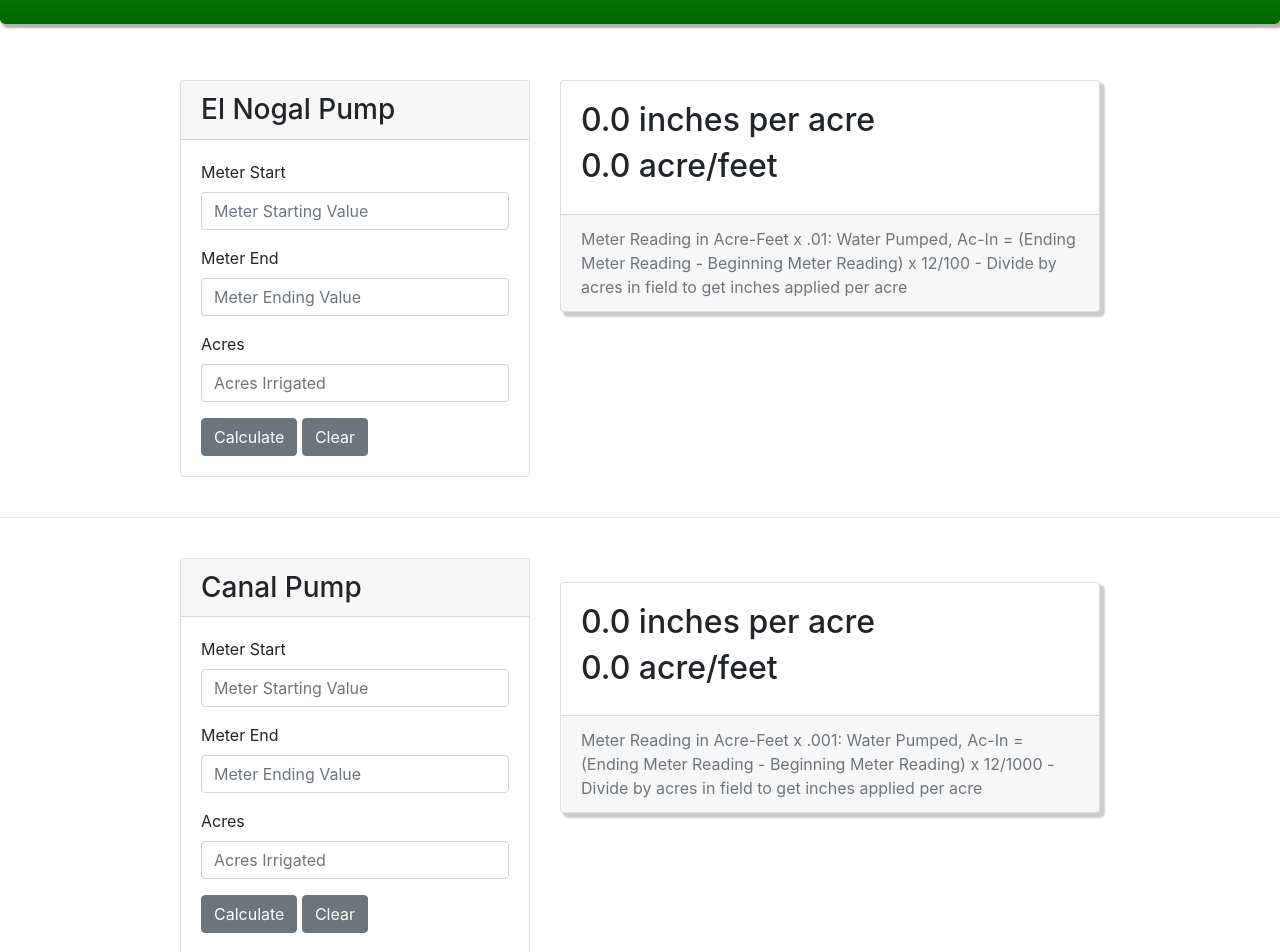
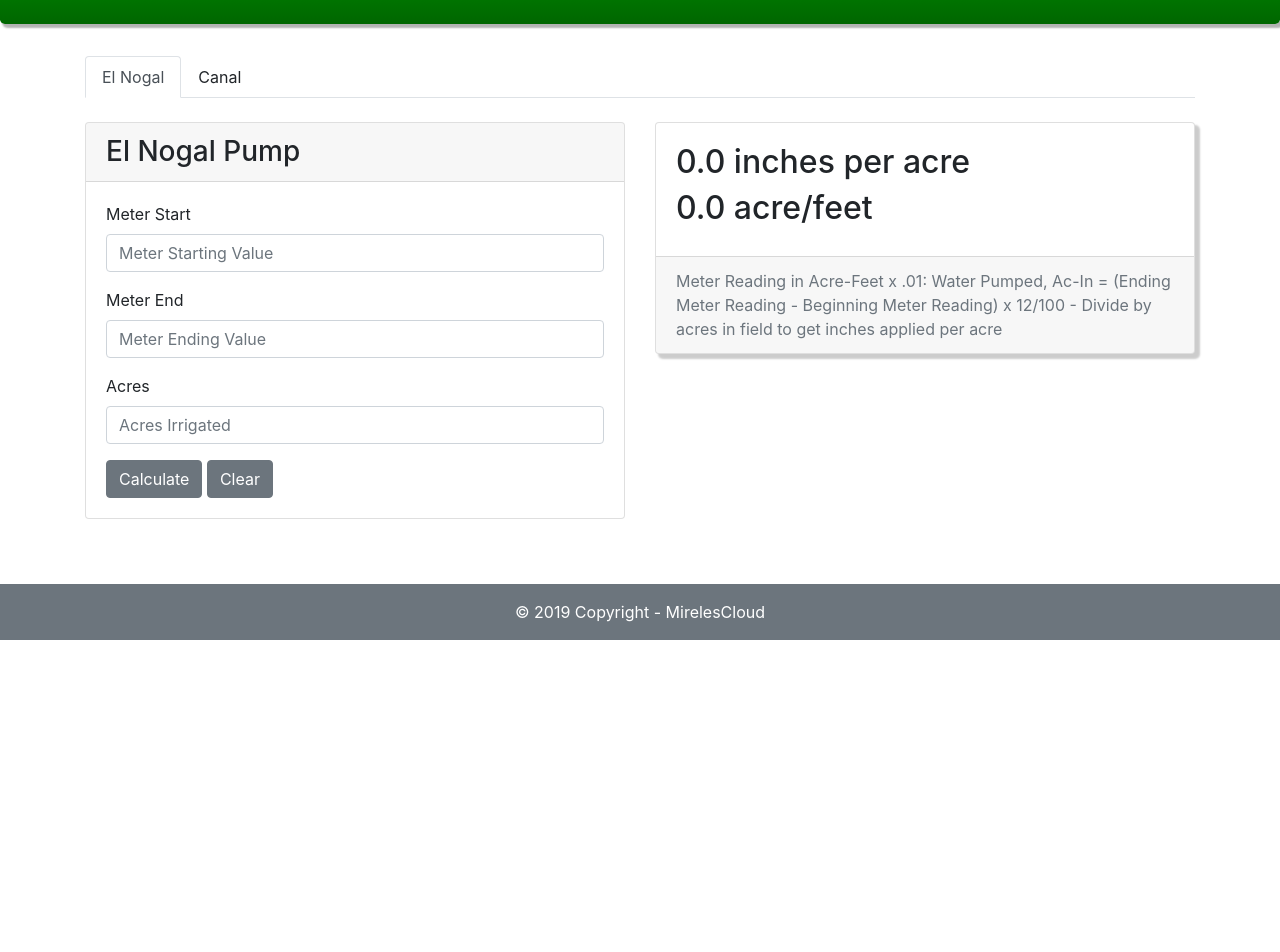
Before and after one commit to MirelesCloud/El_Nogal, a React (Create React App) app: page / in a window 1280 px wide. Shown: the part 160-1112 px from the top of the page. After the commit the page ends 800 px from the top, so only its background shows below. Built offline with nearby package versions, Linux system fonts and the light colour scheme.

Commit message:
created tabs for each pump

```diff
--- a/src/App.js
+++ b/src/App.js
@@ -1,15 +1,22 @@
 import React, { useState } from 'react';
 import './App.css';
-import { Button, Form, FormGroup, Label, Input, Card, CardText, CardBody, CardHeader, CardFooter } from 'reactstrap';
+import { Button, Form, FormGroup, Label, Input, Card, CardText, CardBody, CardHeader, CardFooter, TabContent, TabPane, Nav, NavItem, NavLink, Row, Col } from 'reactstrap';
 import 'bootstrap/dist/css/bootstrap.min.css'
+import classnames from 'classnames';
 
 
 function App() {
+  const [activeTab, setActiveTab] = useState('1')
   const [meterStart, setmeterStart] = useState("")
   const [meterEnd, setmeterEnd] = useState("")
   const [acres, setAcres] = useState("")
   const [result, setResult] = useState(0)
   const [acreFeet, setacreFeet] = useState(0)
+
+  const toggle = tab => {
+    if(activeTab !== tab) setActiveTab(tab);
+  }
+
   const calculateTotal = () => {
     if (isNaN(acres)) {
       setResult("")
@@ -24,7 +31,6 @@ function App() {
     setmeterStart("")
     setmeterEnd("")
     setAcres("")
-
   }
 
   return (
@@ -40,8 +46,28 @@ function App() {
           </div>
         </div>
         <div className="container">
-          <div className="row justify-content-center">
-            <div className="col-md-4 col-sm-12 my-4">
+          <Nav tabs>
+            <NavItem>
+              <NavLink
+                className={classnames({ active: activeTab === '1' })}
+                onClick={() => { toggle('1'); }}
+              >
+                El Nogal
+              </NavLink>
+            </NavItem>
+            <NavItem>
+              <NavLink
+                className={classnames({ active: activeTab === '2' })}
+                onClick={() => { toggle('2'); }}
+              >
+                Canal
+              </NavLink>
+            </NavItem>
+        </Nav>
+        <TabContent activeTab={activeTab}>
+          <TabPane tabId="1">
+            <Row>
+              <Col md="6" className="mt-4">
                 <Card>
                 <CardHeader tag="h3">El Nogal Pump</CardHeader>
                   <CardBody>
@@ -58,14 +84,13 @@ function App() {
                         <Label for="acres">Acres</Label>
                         <Input type="number" name="acres" placeholder="Acres Irrigated" value={acres} onChange={e => setAcres(e.target.value)}/>
                       </FormGroup>
-
                     </Form>
                       <Button onClick={calculateTotal}>Calculate</Button>{" "}
                       <Button onClick={clearValues}>Clear</Button>
                   </CardBody>
                 </Card>
-            </div>
-            <div className="col-md-6 col-sm-12 my-4">
+              </Col>
+              <Col md="6" className="mt-4">
                 <Card style={{
                   boxShadow: "4px 4px 2px 1px rgba(0, 0 , 0, .2)"
                 }}>
@@ -77,18 +102,20 @@ function App() {
                   </CardBody>
                   <CardFooter className="text-muted">Meter Reading in Acre-Feet x .01: Water Pumped, Ac-In = (Ending Meter Reading - Beginning Meter Reading) x 12/100 - Divide by acres in field to get inches applied per acre</CardFooter>
                 </Card>
+              </Col>
+            </Row>
+          </TabPane>
+          <TabPane tabId="2">
+            <CanalPump/>
+          </TabPane>
+        </TabContent>
       </div>
-          </div>
-      </div>
-      <hr/>
-      <CanalPump/>
       <footer className="bg-secondary text-white" style={{bottom: "0", position: "absolute", width: "100%"}}>
         <div class="footer-copyright text-center py-3">© 2019 Copyright - {" "}
           <a href="https://mirelescloud.com"><span className="text-white">MirelesCloud</span></a>
         </div>
       </footer>
     </div>
-
   );
 }
 
@@ -107,7 +134,6 @@ function CanalPump() {
       setResult(((meterEnd-meterStart)*(12/1000))/acres)
       setacreFeet((meterEnd-meterStart)*(12/1000))
     }
-
   }
 
   const clearValues = () => {
@@ -118,9 +144,8 @@ function CanalPump() {
 
   return (
     <>
-      <div className="container">
-          <div className="row justify-content-center">
-            <div className="col-md-4 col-sm-12 my-4">
+      <Row>
+        <Col md="6" className="mt-4">
         <Card>
             <CardHeader tag="h3">Canal Pump</CardHeader>
               <CardBody>
@@ -137,13 +162,13 @@ function CanalPump() {
                     <Label for="acres">Acres</Label>
                     <Input type="number" name="acres" placeholder="Acres Irrigated" value={acres} onChange={e => setAcres(e.target.value)}/>
                   </FormGroup>
-                    <Button onClick={calculateTotal}>Calculate</Button>{" "}
+                  <Button onClick={calculateTotal}>Calculate</Button>{"  "}
                   <Button onClick={clearValues}>Clear</Button>
                 </Form>
               </CardBody>
             </Card>
-            </div>
-            <div className="col-md-6 col-sm-12 my-5">
+        </Col>
+        <Col md="6" className="mt-4">
           <Card style={{
                 boxShadow: "4px 4px 2px 1px rgba(0, 0 , 0, .2)"
               }}>
@@ -154,11 +179,9 @@ function CanalPump() {
               </CardText>
             </CardBody>
             <CardFooter className="text-muted">Meter Reading in Acre-Feet x .001: Water Pumped, Ac-In = (Ending Meter Reading - Beginning Meter Reading) x 12/1000 - Divide by acres in field to get inches applied per acre</CardFooter>
-
           </Card>
-            </div>
-          </div>
-      </div>
+        </Col>
+      </Row>
     </>
   );
 }
```
Lines whose indentation alone changed are shown as unchanged.
